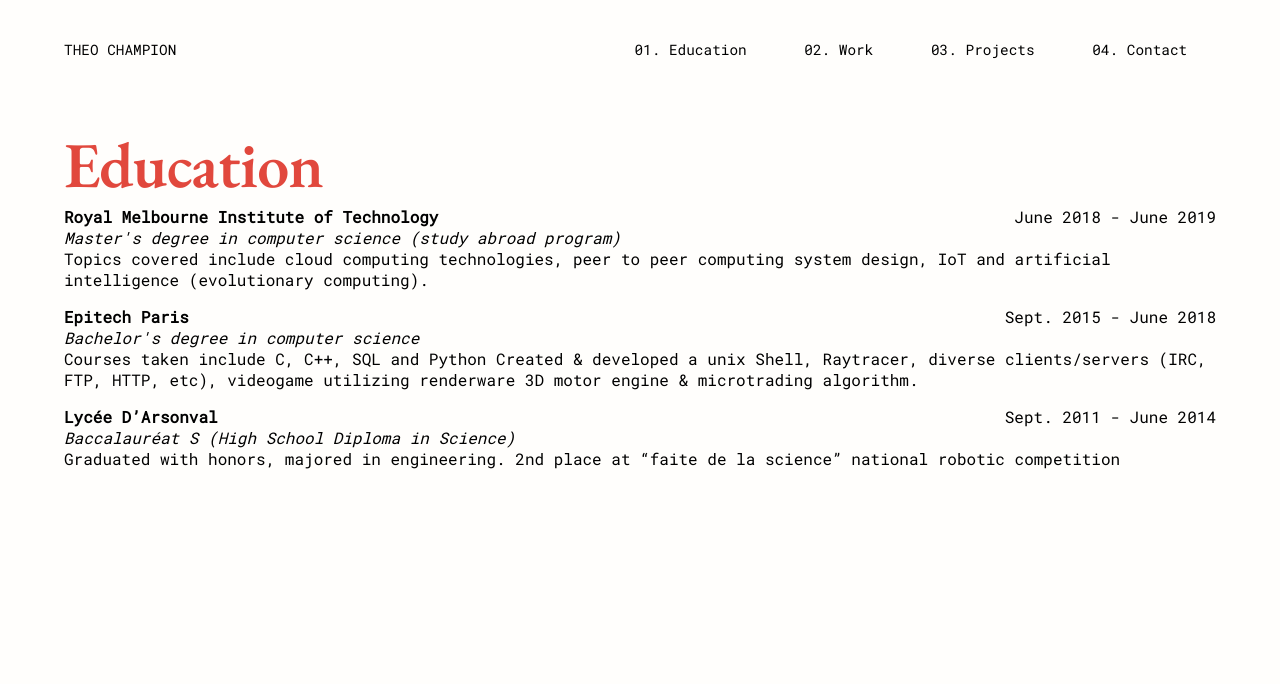
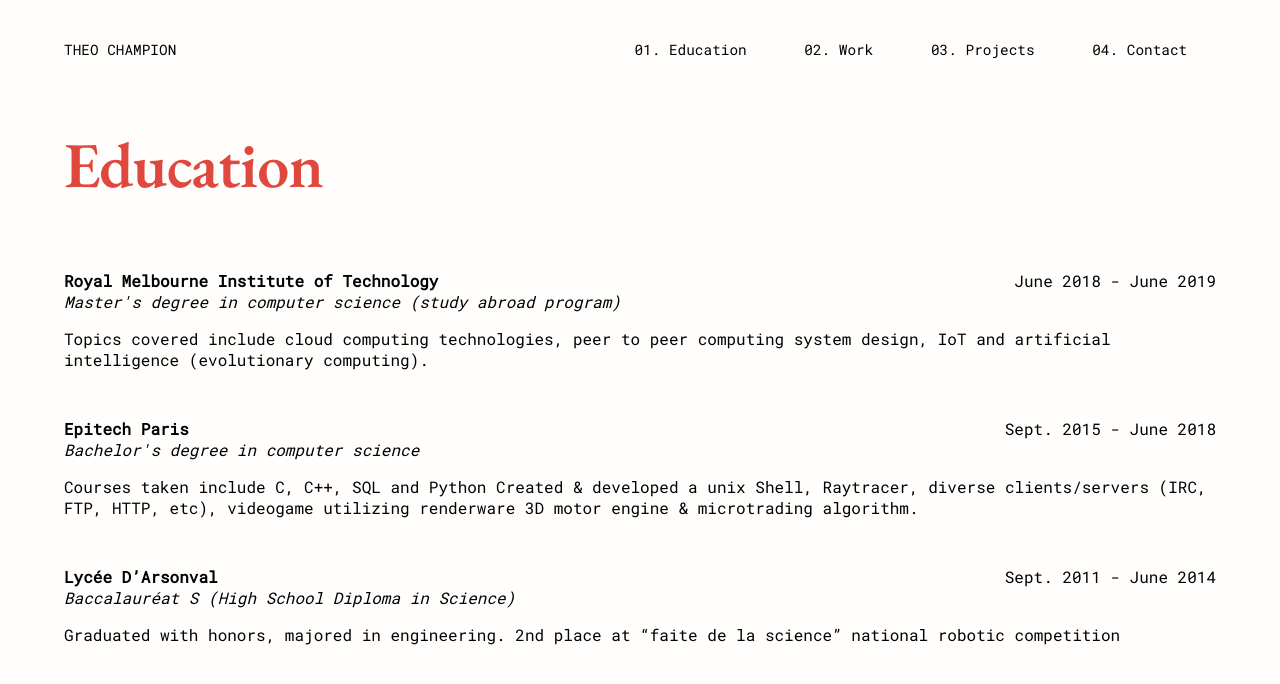
Before and after one commit to tzvc/personal-website, a React (Create React App) app: page /education in a window 1280 px wide. Shown: the top 684 px of the page. Built offline with nearby package versions, Linux system fonts and the light colour scheme.

Commit message:
:art: Extract experience block to own component

```diff
--- /dev/null
+++ b/src/components/Experience.js
@@ -0,0 +1,42 @@
+import React from "react";
+import styled from "styled-components";
+
+const ExperienceBlock = styled.div`
+	font-family: "Roboto Mono", monospace;
+	font-weight: 300;
+	font-size: 1em;
+	color: black;
+	margin-bottom: 3em;
+`;
+
+const ExperienceBlockHeader = styled.div`
+	display: flex;
+	align-content: center;
+	justify-content: space-between;
+`;
+const ExperienceTitle = styled.div`
+	font-weight: bold;
+`;
+
+const ExperienceDuration = styled.div`
+	font-weight: 300;
+`;
+
+const ExperienceRole = styled.div`
+	font-style: italic;
+	font-weight: 300;
+	padding-bottom: 1em;
+`;
+
+const Experience = ({ experience }) => (
+	<ExperienceBlock>
+		<ExperienceBlockHeader>
+			<ExperienceTitle>{experience.name}</ExperienceTitle>
+			<ExperienceDuration>{experience.duration}</ExperienceDuration>
+		</ExperienceBlockHeader>
+		<ExperienceRole>{experience.role}</ExperienceRole>
+		{experience.content}
+	</ExperienceBlock>
+);
+
+export default Experience;
--- a/src/pages/education.js
+++ b/src/pages/education.js
@@ -1,5 +1,7 @@
 import React from "react";
 import styled from "styled-components";
+// components
+import Experience from "../components/Experience";
 
 const EDUCATION = [
 	{
@@ -27,24 +29,8 @@
 	}
 ];
 
-const Content = styled.div`
-	display: flex;
-	flex-direction: column;
-	align-items: flex-start;
-	justify-content: center;
-	padding-top: 30vh;
-`;
-
-const EducationEntry = styled.div`
-	font-family: "Roboto Mono", monospace;
-	font-size: 1em;
-	color: black;
-`;
-
 const CategoryTitle = styled.h1`
 	color: ${props => props.theme.primaryRed};
-	font-weight: normal;
-	font-style: italic;
 	letter-spacing: 0px;
 	line-height: 1.2em;
 	font-family: "EB Garamond", serif;
@@ -57,42 +43,14 @@
 	text-decoration: none;
 	margin: 0;
 	padding-top: 1em;
-`;
-
-const ExperienceBlock = styled.div`
-	font-family: "Roboto Mono", monospace;
-	font-size: 1em;
-	color: black;
 	margin-bottom: 1em;
-`;
-
-const ExperienceBlockHeader = styled.div`
-	display: flex;
-	align-content: center;
-	justify-content: space-between;
-`;
-const ExperienceTitle = styled.div`
-	font-weight: bold;
-`;
-
-const ExperienceDuration = styled.div``;
-
-const ExperienceRole = styled.div`
-	font-style: italic;
 `;
 
 const Education = () => (
 	<>
 		<CategoryTitle>Education</CategoryTitle>
 		{EDUCATION.map(education => (
-			<ExperienceBlock>
-				<ExperienceBlockHeader>
-					<ExperienceTitle>{education.name}</ExperienceTitle>
-					<ExperienceDuration>{education.duration}</ExperienceDuration>
-				</ExperienceBlockHeader>
-				<ExperienceRole>{education.role}</ExperienceRole>
-				{education.content}
-			</ExperienceBlock>
+			<Experience experience={education} />
 		))}
 	</>
 );
```
